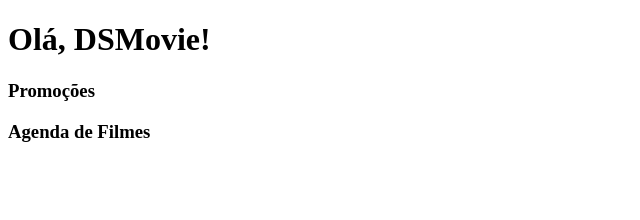
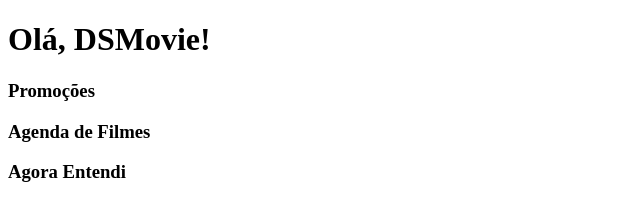
Before and after one commit to J4550N51LV4/aulagithub, a plain HTML site: page index.html in a window 1280 px wide. Shown: the whole page, without its empty margins (0-640 px from the left). Drawn offline with Linux system fonts and the light colour scheme.

Commit message:
Acrescentado o Entendi

```diff
--- a/index.html
+++ b/index.html
@@ -10,5 +10,6 @@
     <h1> Olá, DSMovie!</h1>
     <h3>Promoções</h3>
     <h3>Agenda de Filmes</h3>
+    <h3>Agora Entendi</h3>
 </body>
 </html>
```
